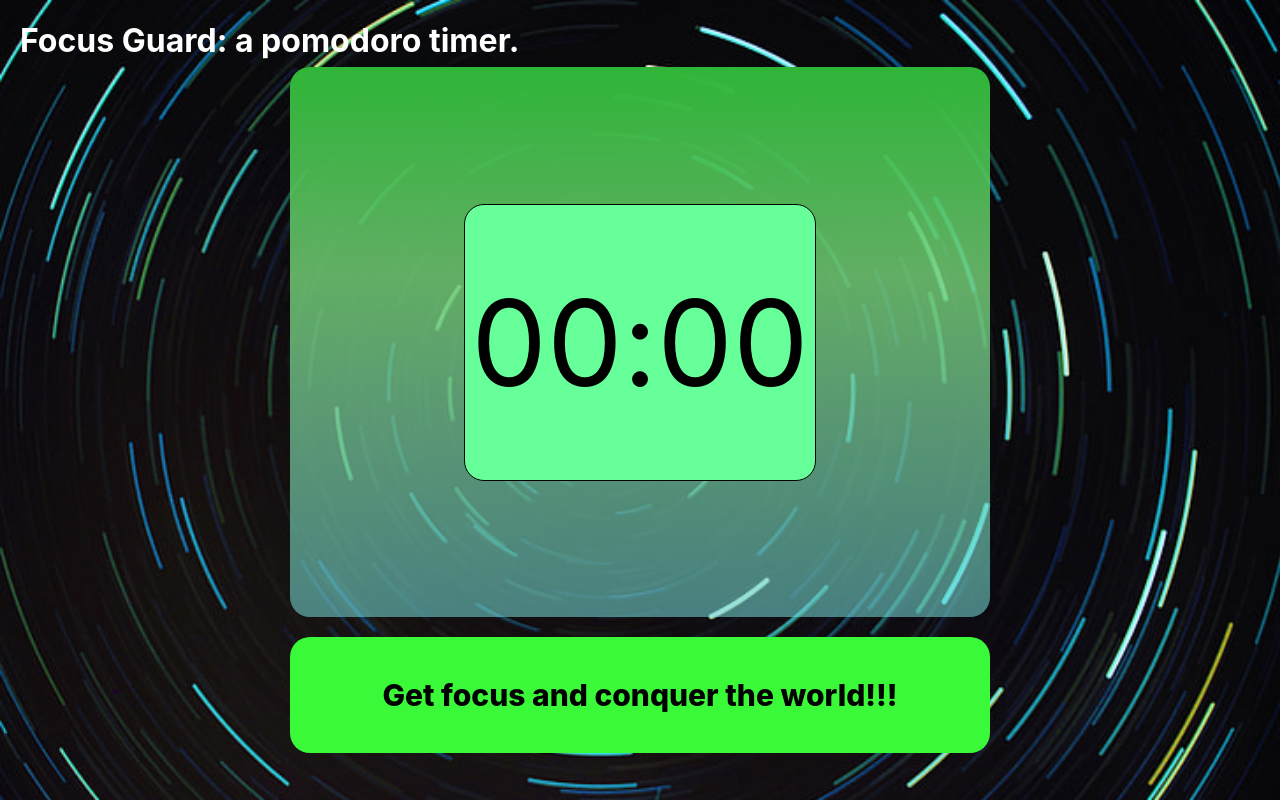
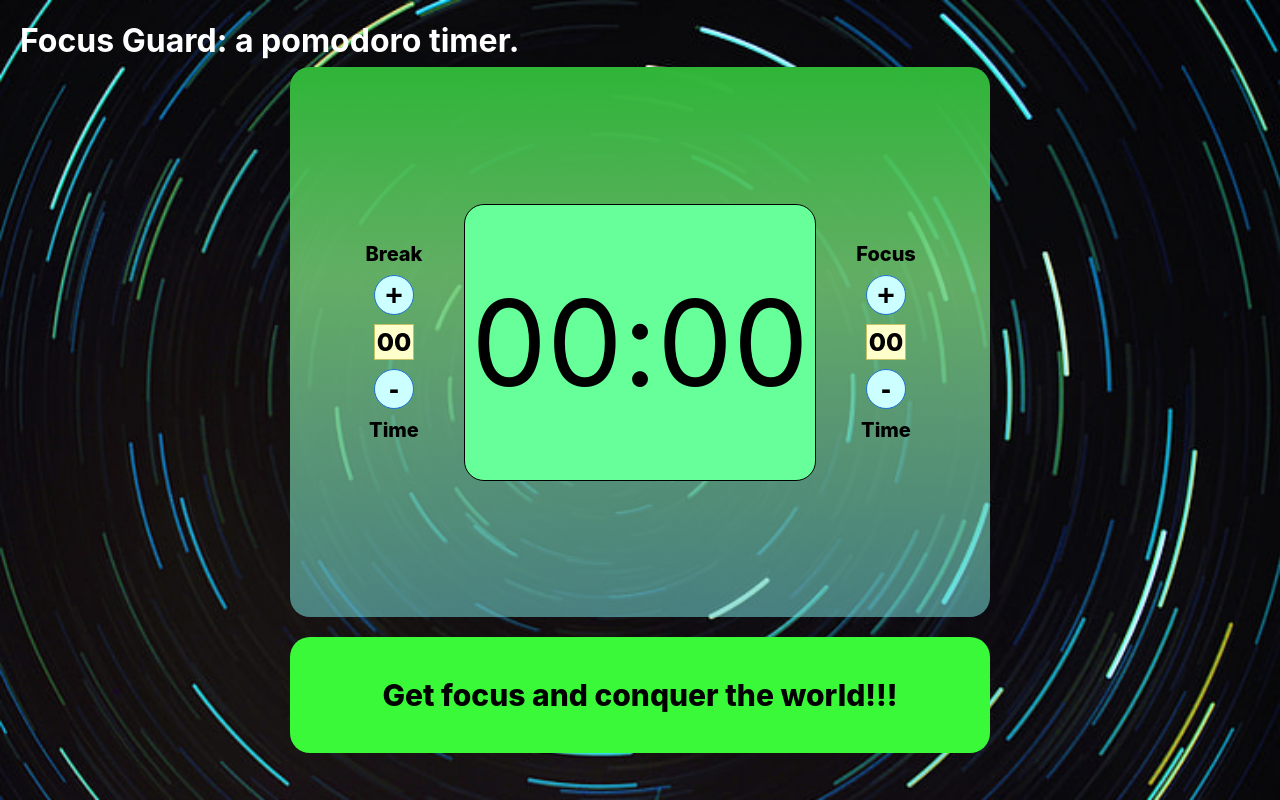
Before and after one commit to simonmontaggioni/focus-guard-react, a React (Create React App) app: page / in a window 1280 px wide. Built offline with nearby package versions, Linux system fonts and the light colour scheme.

Commit message:
feat: Crate the TimeControl component.

```diff
--- a/src/pomodoro/components/Pomodoro.jsx
+++ b/src/pomodoro/components/Pomodoro.jsx
@@ -1,11 +1,18 @@
 import React from 'react';
 import Display from './Display';
 import '../css/Pomodoro.scss';
+import TimeControl from './TimeControl';
 
 const Pomodoro = () => {
   return (
     <div className='pomodoro'>
+      <div>
+        <TimeControl controlType={'Break'} />
+      </div>
       <Display />
+      <div>
+        <TimeControl controlType={'Focus'} />
+      </div>
     </div>
   );
 };
--- /dev/null
+++ b/src/pomodoro/components/TimeControl.jsx
@@ -0,0 +1,16 @@
+import React from 'react';
+import '../css/TimeControl.scss';
+
+const TimeControl = (props) => {
+  return (
+    <div className='time-control'>
+      <span>{props.controlType}</span>
+      <button>+</button>
+      <span className='time'>00</span>
+      <button>-</button>
+      <span>Time</span>
+    </div>
+  );
+};
+
+export default TimeControl;
--- a/src/pomodoro/css/Pomodoro.scss
+++ b/src/pomodoro/css/Pomodoro.scss
@@ -50,7 +50,6 @@
   justify-content: center;
   align-items: center;
   border-radius: 20px;
-  font-size: 150px;
   margin: 20px;
   color: rgb(0, 0, 0);
 }
--- /dev/null
+++ b/src/pomodoro/css/TimeControl.scss
@@ -0,0 +1,27 @@
+.time-control {
+  display: flex;
+  flex-direction: column;
+  justify-content: space-between;
+  width: 100px;
+  height: 200px;
+  align-items: center;
+  font-size: 20px;
+  font-weight: 800;
+
+  button {
+    width: 40px;
+    height: 40px;
+    border-radius: 50px;
+    background-color: rgb(204, 255, 255);
+    border: solid 1px rgb(29, 113, 209);
+    font-size: 30px;
+    font-weight: 600;
+  }
+  .time {
+    background-color: rgb(255, 255, 204);
+    border: solid 1px rgb(194, 194, 101);
+    padding: 2px;
+    font-size: 25px;
+    font-weight: 800;
+  }
+}
```
